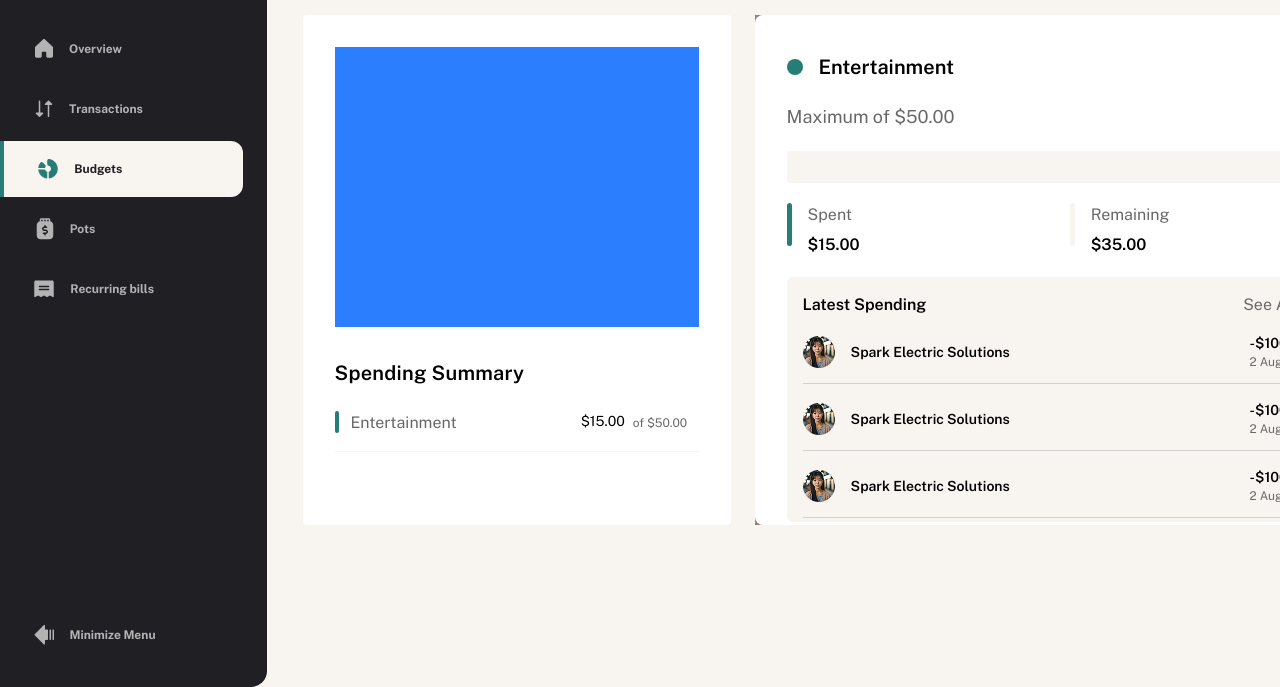
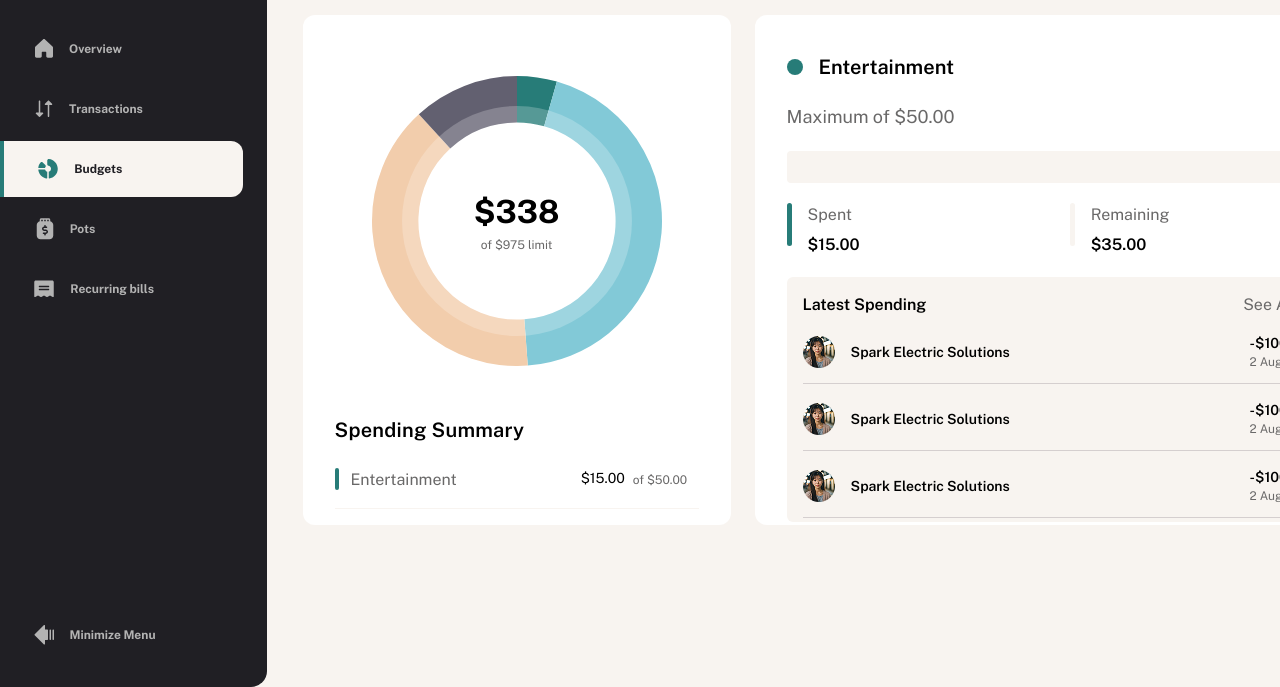
Before and after one commit to tsu-frontend/personal-finance-app, a website: page pages/budgets.html in a window 1280 px wide. Shown: the part 113-800 px from the top of the page. Drawn offline with nearby package versions, Linux system fonts and the light colour scheme.

Commit message:
feat: doughnut chart in html

```diff
--- a/pages/budgets.html
+++ b/pages/budgets.html
@@ -6,6 +6,9 @@
     <title>Budgets</title>
     <link rel="icon" href="../assets/images/icon-nav-budgets.svg" />
     <link rel="stylesheet" href="../output.css" />
+    <script src="../scripts/budgets.js" defer></script>
+    <script src="https://cdn.jsdelivr.net/npm/chart.js@3.5.1/dist/chart.min.js"></script>
+    <script src="https://unpkg.com/axios/dist/axios.min.js"></script>
   </head>
   <body class="bg-[#f8f4f0] min-h-screen flex pb-[52px] md:pb-[74px] xl:pb-0">
 
@@ -63,10 +66,15 @@
       </section>
 
        <section class="flex mt-9 gap-6  h-auto">
-        <aside id="scheme" class="flex flex-col p-8 pb-0 w-[428px] gap-8 bg-[white] rounded-sm">
+        <aside id="scheme" class="flex flex-col p-8 pb-0 w-[428px] gap-8 bg-[white] rounded-[12px]">
 <!-- cyrcle -->
-          <div id="cyrcle" class="w-[364px] h-[280px] bg-blue-500"></div>
-
+          <div class="relative h-[300px] w-[300px] flex justify-center items-center m-auto">
+             <canvas id="doughnut" class=""></canvas>
+             <div class="bg-[#ffffff38] w-[230px] h-[230px] absolute top-10 rounded-full flex justify-center items-center flex-col">
+              <span class="font-bold text-[32px]">$338</span>
+              <span class='text-[12px] text-[#696868]'>of $975 limit</span>
+             </div>
+          </div>
           <div id="spending_summary">
           <h3 class="text-xl font-semibold tracking-[0.01em]">Spending Summary</h3>
 <!-- each part of summary -->
@@ -87,9 +95,9 @@
           </div>
         </aside>
 <!-- budgets -->
-        <aside id="budgets" class="w-[610px] bg-[#9d7c7c] flex flex-col">
+        <aside id="budgets" class="w-[610px] flex flex-col">
 <!--each budget box goes here -->
-           <article data-name="budget" class="w-[608px] h-[510px] p-8 bg-[white] rounded-lg">
+           <article data-name="budget" class="w-[608px] h-[510px] p-8 bg-[white] rounded-[12px]">
             <div data-name="budget_heading" class="flex items-center">
               <figure class="w-4 h-4 rounded-4xl bg-[#277C78] mr-4"></figure>
               <h5 class="font-semibold text-xl mr-[357px]">Entertainment</h5>
--- a/scripts/budgets.js
+++ b/scripts/budgets.js
@@ -0,0 +1,25 @@
+
+
+ const ctx = document.getElementById('doughnut');
+
+ const cyrcle = new Chart(ctx, {
+    type: 'doughnut',
+    data: {
+      datasets: [{
+        label: '# of Votes',
+        data: [15, 150, 133, 40],
+        borderWidth: 0,
+        backgroundColor: [
+           '#277C78',
+           '#82C9D7',
+           '#F2CDAC',
+           '#626070',
+
+        ]
+      }]
+    },
+    options: {
+        cutout: '68%',
+        responsive: true,
+    }
+  });
```
Also changed, not shown: output.css, styles/budgets.css (line endings or trailing spaces).
